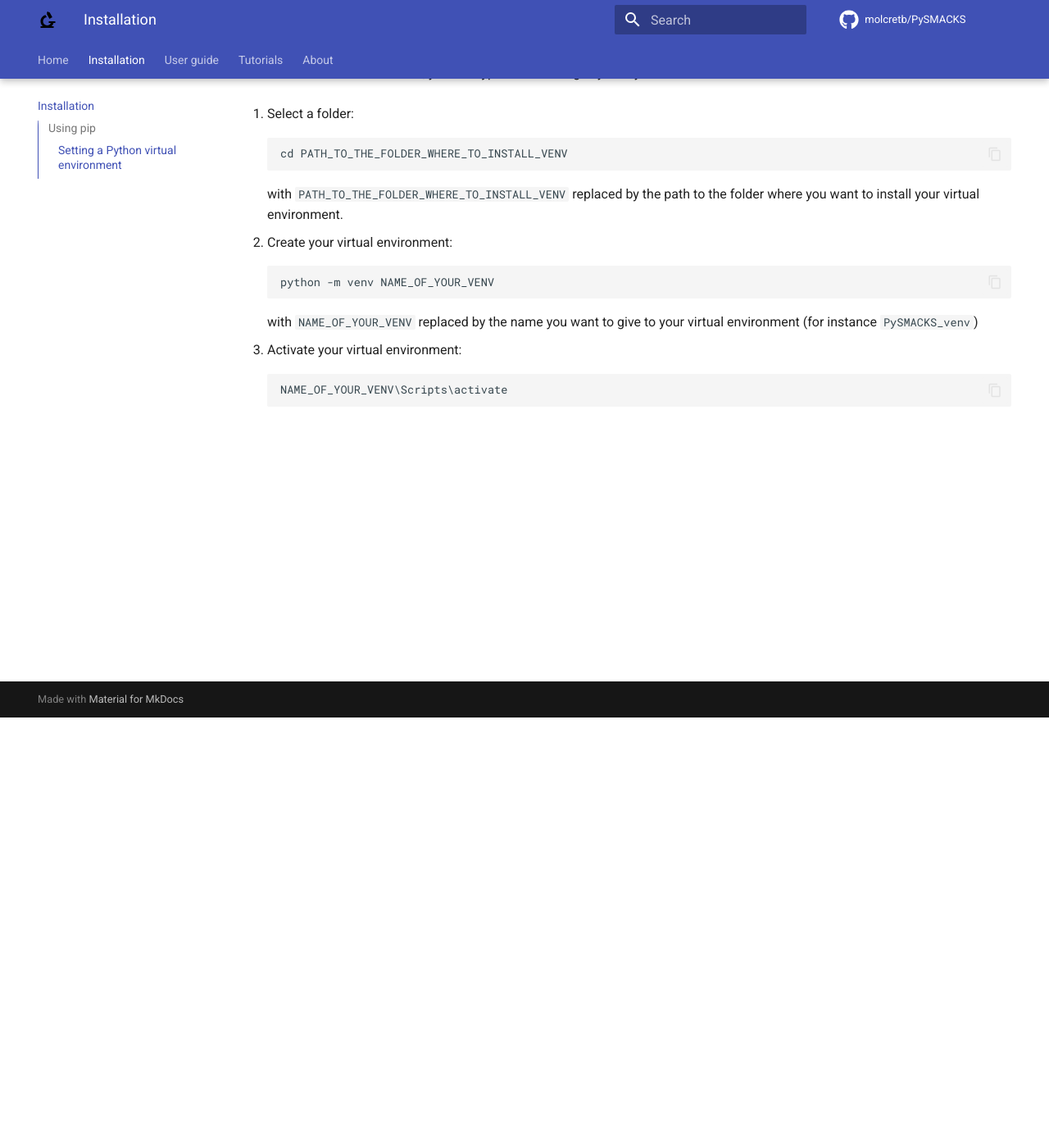
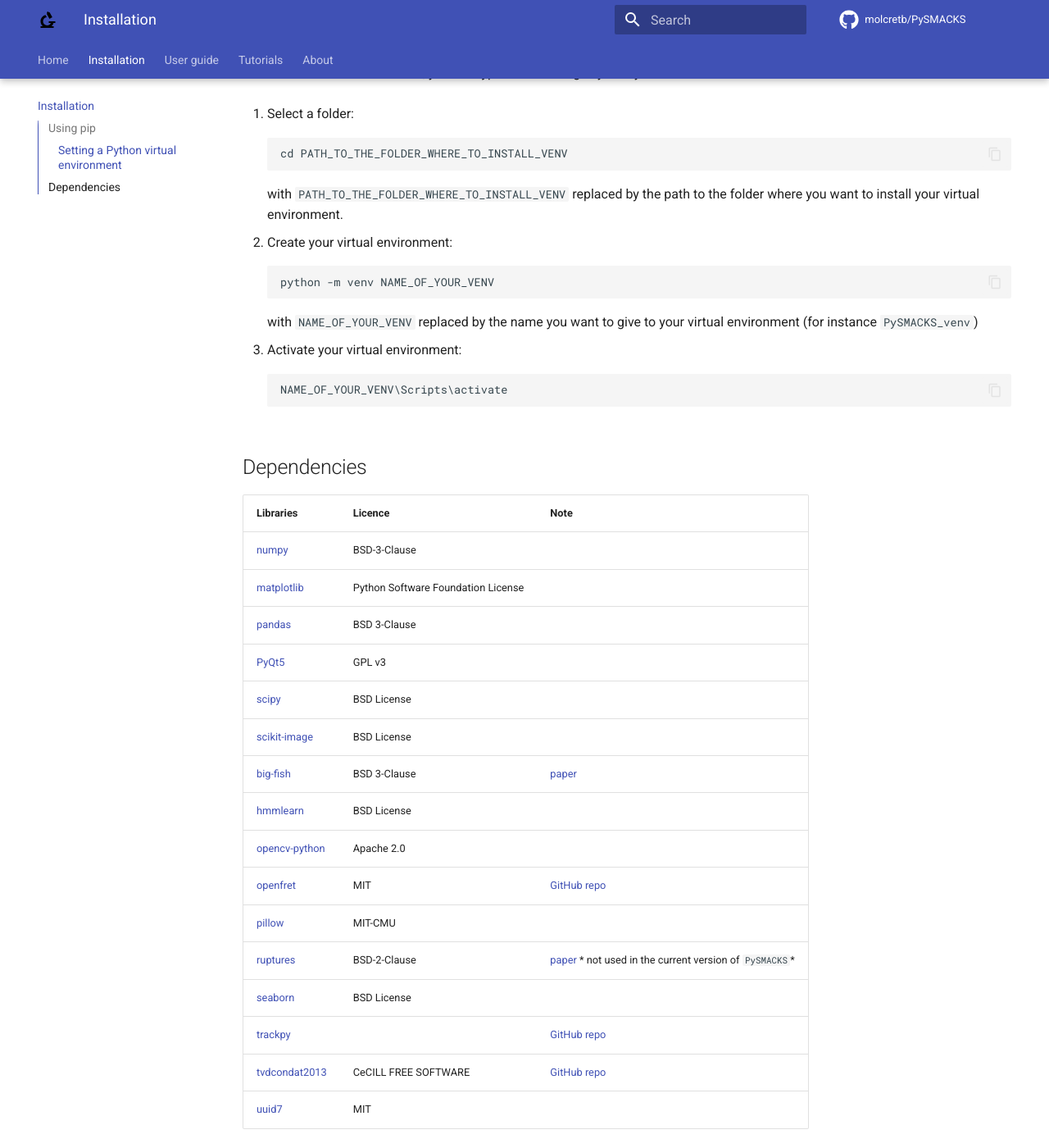
Before and after one commit to molcretb/PySMACKS, an MkDocs documentation site: the page built from docs/installation.md, in a window 1280 px wide and 1400 px high, scrolled down 525 px. Shown: the whole window at 82% size. Built offline with MkDocs 1.6.1 and Material for MkDocs 9.7.7, drawn with Linux system fonts in a browser that asks for light colours; comment, search, counter and statistics services are not loaded.

Commit message:
updated docs, readme and added Zenodo repo DOI

````diff
--- a/docs/installation.md
+++ b/docs/installation.md
@@ -41,3 +41,24 @@ To create a virtual environment, you can type the following in your Python conso
     ```
     NAME_OF_YOUR_VENV\Scripts\activate
     ```
+
+## Dependencies
+
+| Libraries | Licence | Note  |
+|----------|----------|----------|
+| [numpy](https://pypi.org/project/numpy/)  |   BSD-3-Clause    |         |
+| [matplotlib](https://pypi.org/project/matplotlib/)  |    Python Software Foundation License    |       |
+| [pandas](https://pypi.org/project/pandas/)  |    BSD 3-Clause    |       |
+| [PyQt5](https://pypi.org/project/PyQt5/)  |   GPL v3     |       |
+| [scipy](https://pypi.org/project/scipy/)  |   BSD License     |       |
+| [scikit-image](https://pypi.org/project/scikit-image/)  |    BSD License    |       |
+| [big-fish](https://pypi.org/project/big-fish/)  |   BSD 3-Clause     |   [paper](https://doi.org/10.1101/2021.07.20.453024)    |
+| [hmmlearn](https://pypi.org/project/hmmlearn/)  |    BSD License    |       |
+| [opencv-python](https://pypi.org/project/opencv-python/)  |    Apache 2.0    |       |
+| [openfret](https://pypi.org/project/openfret/)  |   MIT     |    [GitHub repo](https://github.com/simol-lab/OpenFRET)   |
+| [pillow](https://pypi.org/project/pillow/)  |    MIT-CMU    |       |
+| [ruptures](https://pypi.org/project/ruptures/)  |   BSD-2-Clause     |   [paper](https://doi.org/10.1016/j.sigpro.2019.107299) * not used in the current version of `PySMACKS`*   |
+| [seaborn](https://pypi.org/project/seaborn/)  |   BSD License     |       |
+| [trackpy](https://pypi.org/project/trackpy/)  |        |  [GitHub repo](https://github.com/soft-matter/trackpy)     |
+| [tvdcondat2013](https://pypi.org/project/TVDCondat2013/)  |   CeCILL FREE SOFTWARE     |   [GitHub repo](https://github.com/bgailleton/TVD_Condat2013)    |
+| [uuid7](https://pypi.org/project/uuid7/)  |    MIT    |       |
````
Also changed, not shown: README.md (+31 -3 lines), docs/index.md (+22 -1 lines), docs/tutorials.md (+13 -0 lines).
